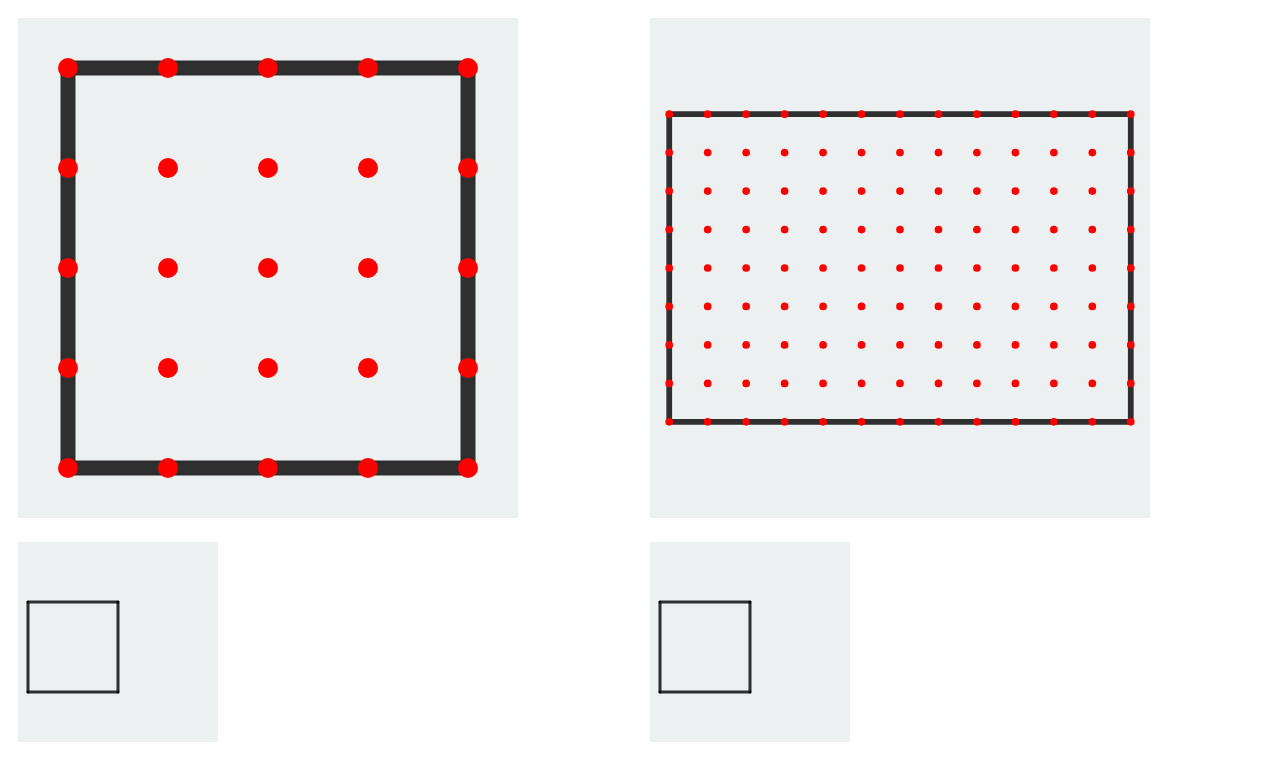
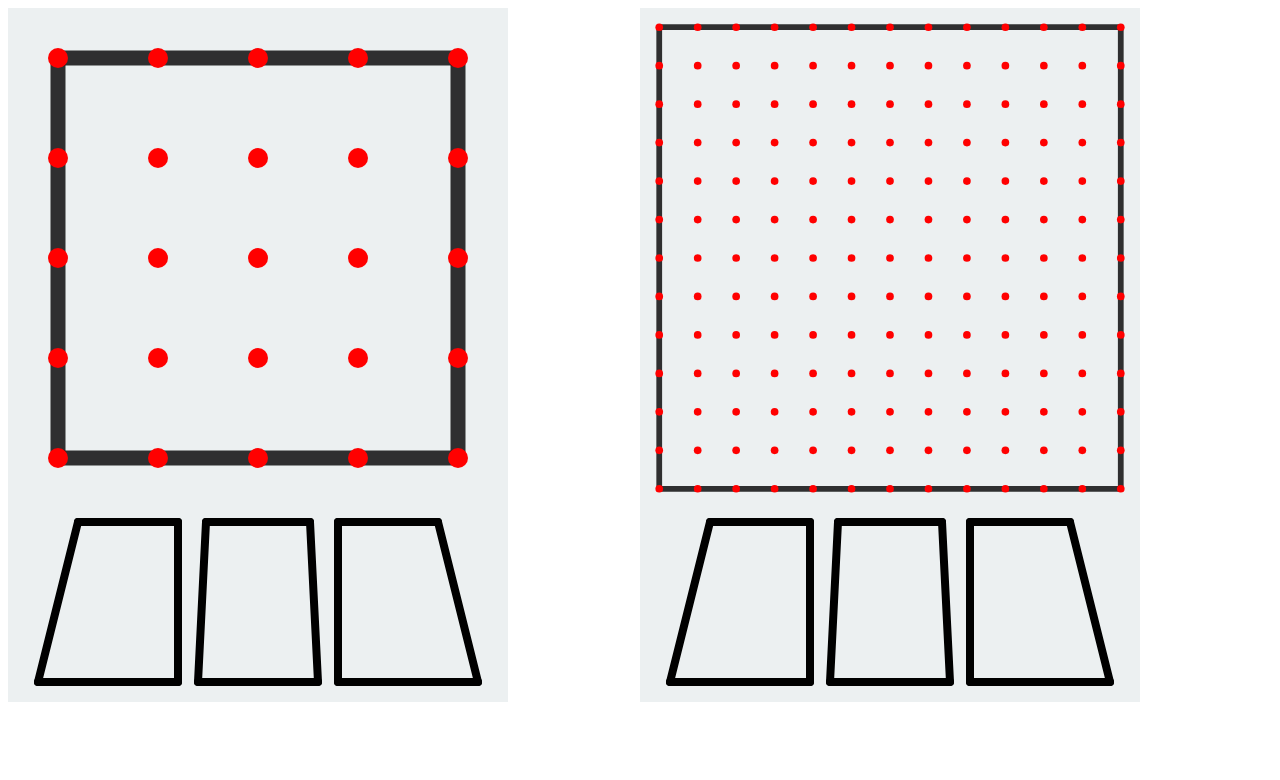
Before and after one commit to LeMoineau/maya-symbols, a plain HTML site: page small_symbol_viewer/index.html in a window 1280 px wide. Drawn offline with Linux system fonts and the light colour scheme.

Commit message:
adding pins

```diff
--- /dev/null
+++ b/small_symbol_viewer/geometrics/symbol-creator/Pins.js
@@ -0,0 +1,26 @@
+class Pins {
+  constructor({ points, afterHtmlCreated }) {
+    this._form = new Form({
+      points,
+      afterHtmlCreated: (html) => {
+        html.classList.add("pins-stroke");
+        afterHtmlCreated && afterHtmlCreated(html);
+      },
+      onClick: () => {
+        this.isActivated() ? this.desactivate() : this.activate();
+      },
+    });
+  }
+
+  isActivated() {
+    return this._form.isFilled();
+  }
+
+  activate() {
+    this._form.fill("var(--pins-color)");
+  }
+
+  desactivate() {
+    this._form.fill("transparent");
+  }
+}
--- /dev/null
+++ b/small_symbol_viewer/geometrics/symbol-creator/PinsManager.js
@@ -0,0 +1,56 @@
+class PinsManager {
+  /**
+   * create a pins manager
+   *
+   * @param {{
+   * parentElement: HTMLElement
+   * }} props
+   * @param parentElement specified the div container where will be append the pins canvas
+   */
+  constructor({ parentElement }) {
+    this._pins = [];
+    this._parentElement = parentElement;
+    this._init();
+  }
+
+  _init() {
+    this._createPinsCanvas();
+    this._createPins();
+  }
+
+  _createPinsCanvas() {
+    this._pinsCanvas = document.createElementNS(
+      "http://www.w3.org/2000/svg",
+      "svg"
+    );
+    this._pinsCanvas.setAttribute("viewBox", `0 0 10 5`);
+    this._pinsCanvas.classList.add("canvas");
+    this._pinsCanvas.classList.add("pins-canvas");
+    this._parentElement.appendChild(this._pinsCanvas);
+  }
+
+  _createPins() {
+    const pinsPts = [
+      `0.5,0.5 -0.5,4.5 3,4.5 3,0.5`,
+      `3.7,0.5 6.3,0.5 6.5,4.5 3.5,4.5`,
+      `7,0.5 7,4.5 10.5,4.5 9.5,0.5`,
+    ];
+    for (let p of pinsPts) {
+      this._pins.push(
+        new Pins({
+          points: p,
+          afterHtmlCreated: (html) => {
+            this._pinsCanvas.appendChild(html);
+          },
+        })
+      );
+    }
+  }
+
+  get binary() {
+    return parseInt(
+      this._pins.map((p) => (p.isActivated() ? "1" : "0")).join(""),
+      2
+    );
+  }
+}
--- a/small_symbol_viewer/geometrics/symbol-creator/SnapPoint.js
+++ b/small_symbol_viewer/geometrics/symbol-creator/SnapPoint.js
@@ -33,7 +33,15 @@ class SnapPoint {
   }
 
   show() {
-    this.html.setAttribute("fill", "red");
+    if (this.isActivated()) {
+      this.activate();
+    } else {
+      this.html.setAttribute("fill", "red");
+    }
+  }
+
+  isActivated() {
+    return this._activate;
   }
 
   /**
--- a/small_symbol_viewer/geometrics/symbol-creator/SymbolCreator.js
+++ b/small_symbol_viewer/geometrics/symbol-creator/SymbolCreator.js
@@ -74,28 +74,7 @@ class SymbolCreator {
   }
 
   _createPins() {
-    const pinsCanvas = document.createElementNS(
-      "http://www.w3.org/2000/svg",
-      "svg"
-    );
-    pinsCanvas.setAttribute("viewBox", `0 0 10 5`);
-    pinsCanvas.classList.add("canvas");
-    pinsCanvas.classList.add("pins-canvas");
-    this._div.appendChild(pinsCanvas);
-    const firstPins = new Form({
-      points: `0.5,0.5 0.5,5 5,5 5,0.5`,
-      afterHtmlCreated: (html) => {
-        html.classList.add("background-rect");
-        pinsCanvas.appendChild(html);
-      },
-      onClick: (ev, form) => {
-        if (form.isFilled()) {
-          form.emptyContent();
-        } else {
-          form.fill("red");
-        }
-      },
-    });
+    this._pinsManager = new PinsManager({ parentElement: this._div });
   }
 
   hideSnapPoints() {
--- a/small_symbol_viewer/index.html
+++ b/small_symbol_viewer/index.html
@@ -17,6 +17,8 @@
     <script src="geometrics/Point.js"></script>
     <script src="geometrics/Segment.js"></script>
     <script src="geometrics/Form.js"></script>
+    <script src="geometrics/symbol-creator/Pins.js"></script>
+    <script src="geometrics/symbol-creator/PinsManager.js"></script>
     <script src="geometrics/symbol-creator/SnapPoint.js"></script>
     <script src="geometrics/symbol-creator/SymbolCreator.js"></script>
     <!-- Scripts -->
--- a/small_symbol_viewer/script.js
+++ b/small_symbol_viewer/script.js
@@ -52,7 +52,7 @@ const symbolCreator = new SymbolCreator({
 
 const symbolCreator2 = new SymbolCreator({
   rows: 13,
-  cols: 9,
+  cols: 13,
   containerId: "symbol-creator2",
   options: {
     dontStopDrawingBetweenStrokes: false,
--- a/small_symbol_viewer/style.css
+++ b/small_symbol_viewer/style.css
@@ -7,6 +7,9 @@
 
   --background-rect-color: black;
   --background-rect-width: var(--stroke-width);
+
+  --pins-color: var(--background-rect-color);
+  --pins-stroke-width: 0.2;
 
   --canvas-width: 200px;
   --canvas-height: 200px;
@@ -26,12 +29,16 @@
   background-color: #ecf0f1;
   width: var(--canvas-width);
   height: var(--canvas-height);
-  margin: 10px;
 }
 
 .canvas.symbol-creator {
   width: var(--symbol-creator-canvas-width);
   height: var(--symbol-creator-canvas-height);
+}
+
+.canvas.pins-canvas {
+  width: var(--symbol-creator-canvas-width);
+  margin-top: -10px;
 }
 
 .stroke {
@@ -49,6 +56,12 @@
   opacity: 0.8;
 }
 
+.pins-stroke {
+  stroke-width: var(--pins-stroke-width);
+  stroke-linecap: round;
+  stroke: var(--pins-color);
+}
+
 .disable-pointers-events {
   pointer-events: none;
 }
```
